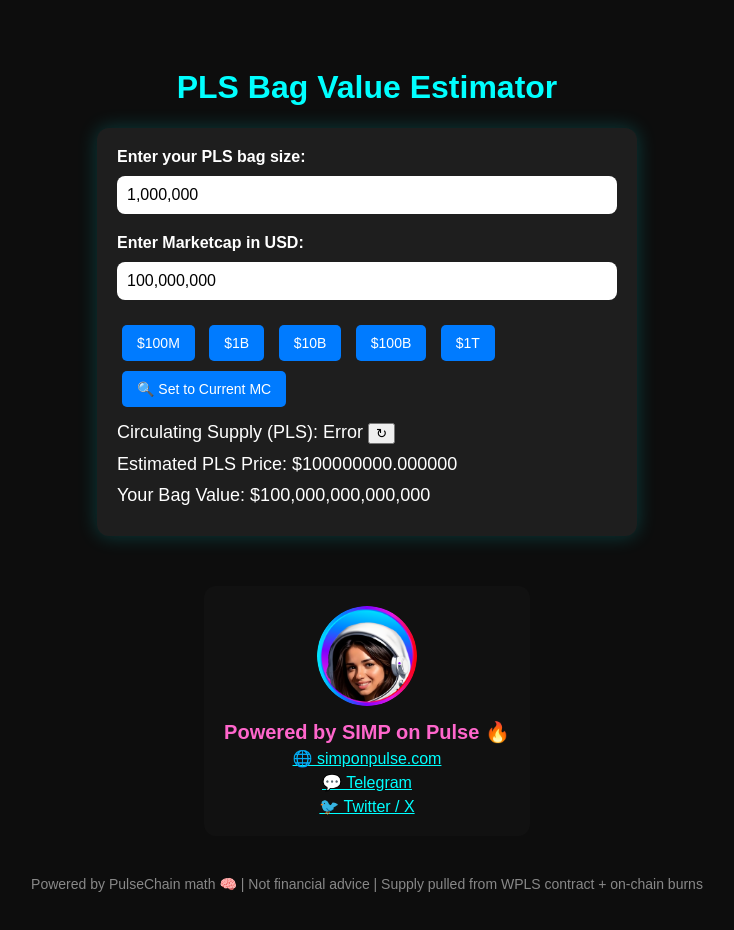
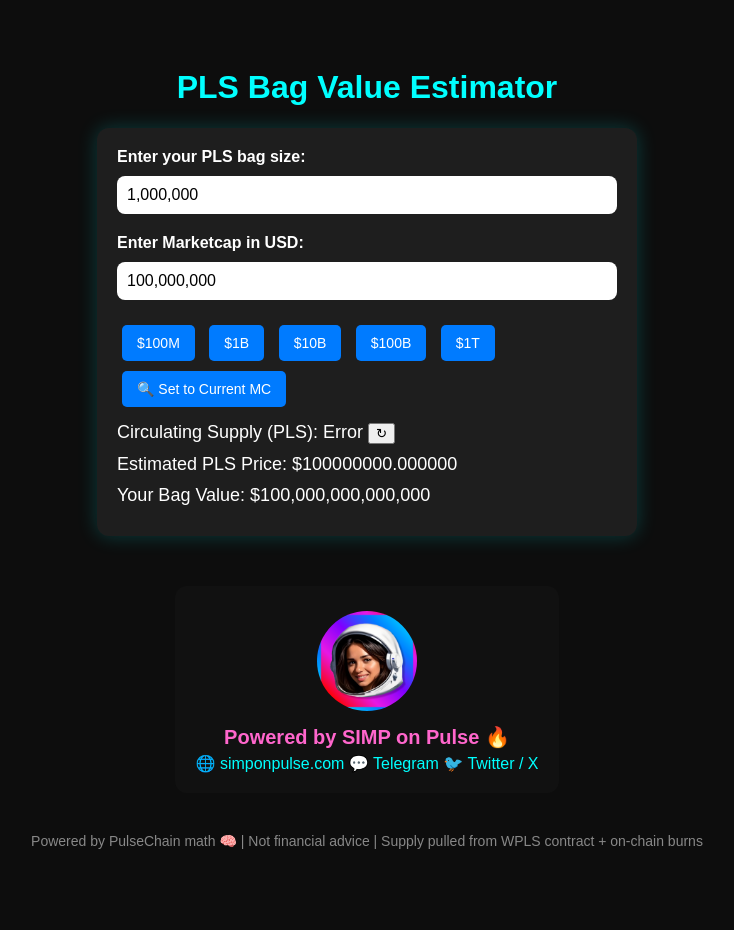
Before and after one commit to CryptJoMoon/pls-estimator, a plain HTML site: page index.html in a window 1280 px wide. Shown: the whole page, without its empty margins (273-1007 px from the left). After the commit the page ends 897 px from the top, so only its background shows below. Drawn offline with Linux system fonts and the light colour scheme.

Commit message:
Update index.html

```diff
--- a/index.html
+++ b/index.html
@@ -72,10 +72,14 @@
       border-radius: 12px;
       max-width: 480px;
     }
-    #promo img {
+    #promo a img {
       width: 100px;
       border-radius: 50%;
       margin-bottom: 10px;
+      transition: transform 0.3s ease;
+    }
+    #promo a img:hover {
+      transform: scale(1.1) rotate(2deg);
     }
     #promo h2 {
       margin: 0;
@@ -84,8 +88,13 @@
     }
     #promo a {
       color: #00ffff;
-      display: block;
+      display: inline-block;
       margin-top: 5px;
+      text-decoration: none;
+      transition: color 0.2s;
+    }
+    #promo a:hover {
+      color: #ff66cc;
     }
   </style>
 </head>
@@ -113,7 +122,9 @@
   </div>
 
   <div id="promo">
-    <img src="Simp_PLS.png" alt="SIMP logo" />
+    <a href="https://simponpulse.com/" target="_blank">
+      <img src="/00_pulse.png" alt="SIMP logo" />
+    </a>
     <h2>Powered by SIMP on Pulse 🔥</h2>
     <a href="https://simponpulse.com/" target="_blank">🌐 simponpulse.com</a>
     <a href="https://t.me/SIMPonPLS" target="_blank">💬 Telegram</a>
```
